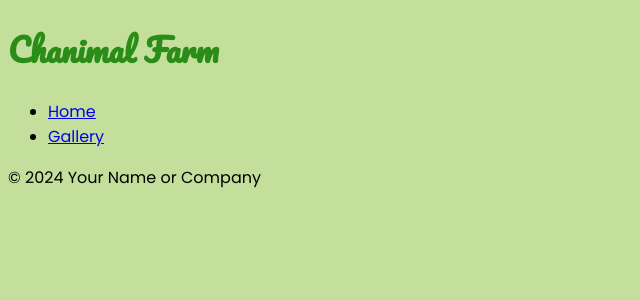
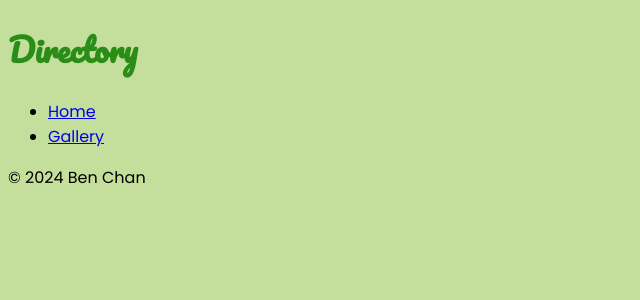
Before and after one commit to ggzilla/climate-server, a PHP site: page /layout.html in a window 1280 px wide. Shown: the top 300 px of the page, without its empty margins (0-640 px from the left). Run offline with PHP 8.4, Linux system fonts and the light colour scheme.

Commit message:
adding layout files

```diff
--- a/humidity.php
+++ b/humidity.php
@@ -3,7 +3,6 @@
 <head>
     <meta charset="UTF-8">
     <meta name="viewport" content="width=device-width, initial-scale=1.0">
-    <link href="https://fonts.googleapis.com/css2?family=Pacifico&display=swap" rel="stylesheet">
     <link rel="stylesheet" type="text/css" href="styles.css">
     <title>Sensor Data</title>
     <!-- Include jQuery library -->
@@ -23,5 +22,6 @@
       });
     });
   </script>
+  <?php include 'layout.html'; ?>
 </body>
 </html>
--- a/layout.html
+++ b/layout.html
@@ -8,7 +8,7 @@
   </head>
 <body>
   <header>
-    <h1>Chanimal Farm</h1>
+    <h1>Directory</h1>
     <nav>
       <ul>
         <li><a href="/">Home</a></li>
@@ -21,7 +21,7 @@
     </main>
 
   <footer>
-    <p>&copy; 2024 Your Name or Company</p>
+    <p>&copy; 2024 Ben Chan</p>
   </footer>
 </body>
 </html>
```
